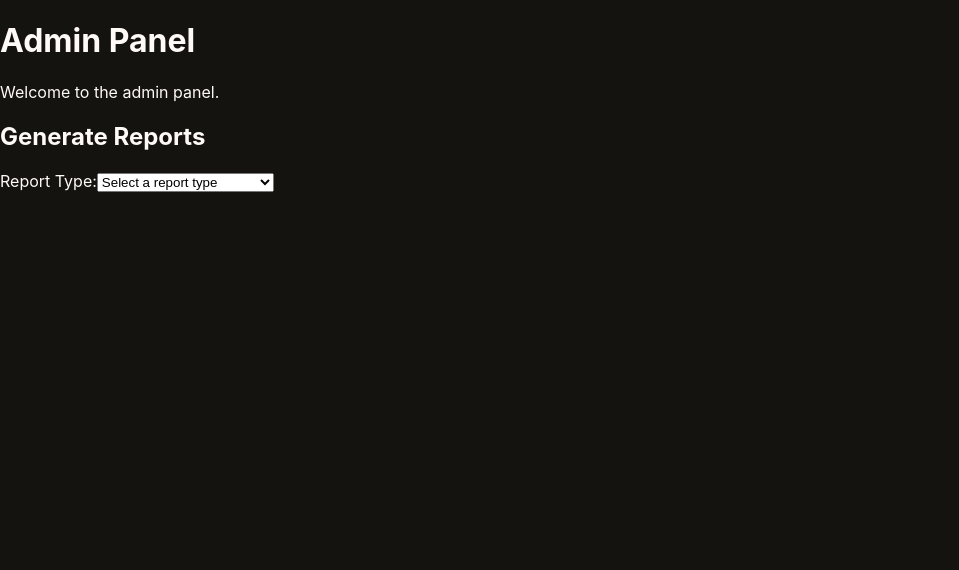
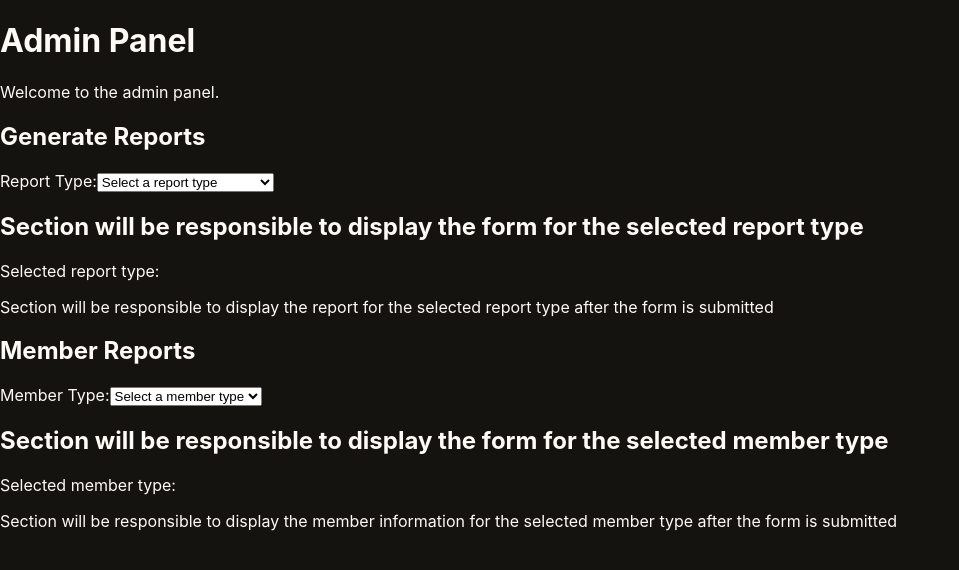
Before and after one commit to Tecchi-debug/COP4710_website, a React (Create React App) app in the folder frontend/: page / in a window 1280 px wide. Shown: the top 570 px of the page, without its empty margins (0-959 px from the left). Built offline with nearby package versions, Linux system fonts and the light colour scheme.

Commit message:
added sections for member types

```diff
--- a/frontend/src/components/Admin.js
+++ b/frontend/src/components/Admin.js
@@ -1,4 +1,5 @@
 import React, { useState } from 'react';
+import { setTypeHelper } from '../helper/Admin_helper';
 /*
 TODO:
 Four report types:
@@ -22,17 +23,42 @@ function Admin() {
             <p>Welcome to the admin panel.</p>
             <section>
                 <h2>Generate Reports</h2>
-                <div className="report-type">
+                <section className="report-type">
                     <label htmlFor="report-type">Report Type:</label>
-                    <select id="report-type" value={reportType} onChange={(e) => setReportType(e.target.value)}>
+                    <select id="report-type" value={reportType} onChange={(e) => setTypeHelper(e, setReportType)}>
                         <option value="">Select a report type</option>
                         <option value="annual-restaurant">Restaurant Annual Report</option>
                         <option value="annual-customer">Customer Annual Report</option>
                         <option value="annual-donor">Year-end Donation Report</option>
                         <option value="annual-needy">Annual Free Plate Report</option>
                     </select>
-                </div>
-                <div>{reportType}</div>
+                </section>
+                <section className="report-form">
+                    <h2>Section will be responsible to display the form for the selected report type</h2>
+                    <p>Selected report type: {reportType}</p>
+                </section>
+                <section className="report-display">
+                    <p>Section will be responsible to display the report for the selected report type after the form is submitted</p>
+                </section>
+            </section>
+            <section>
+                <h2>Member Reports</h2>
+                <section className="member-type">
+                    <label htmlFor="member-type">Member Type:</label>
+                    <select id="member-type" value={memberType} onChange={(e) => setTypeHelper(e, setMemberType)}>
+                        <option value="">Select a member type</option>
+                        <option value="find-all">Get All Members</option>
+                        <option value="find-member-type">Find by Member Type</option>
+                        <option value="find-email">Find by Email</option>
+                    </select>
+                </section>
+                <section className="member-form">
+                    <h2>Section will be responsible to display the form for the selected member type</h2>
+                    <p>Selected member type: {memberType}</p>
+                </section>
+                <section className="member-display">
+                    <p>Section will be responsible to display the member information for the selected member type after the form is submitted</p>
+                </section>
             </section>
         </div>
     );
--- a/frontend/src/helper/Admin_helper.js
+++ b/frontend/src/helper/Admin_helper.js
@@ -1 +1,10 @@
 // File for any helper functions/ components needed for admin panel
+export function setTypeHelper(event, setFunction) {
+    const type = event.target.value;
+
+    if (type === "") {
+        return;
+    } else {
+        setFunction(type);
+    }
+}
```
